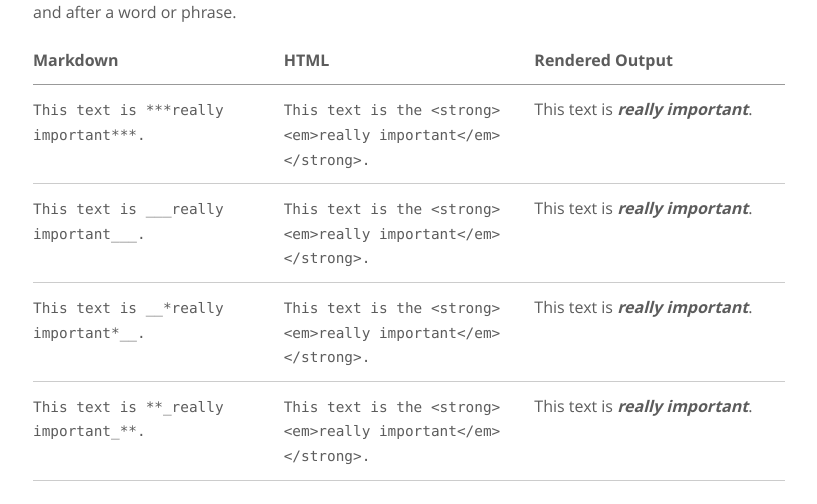
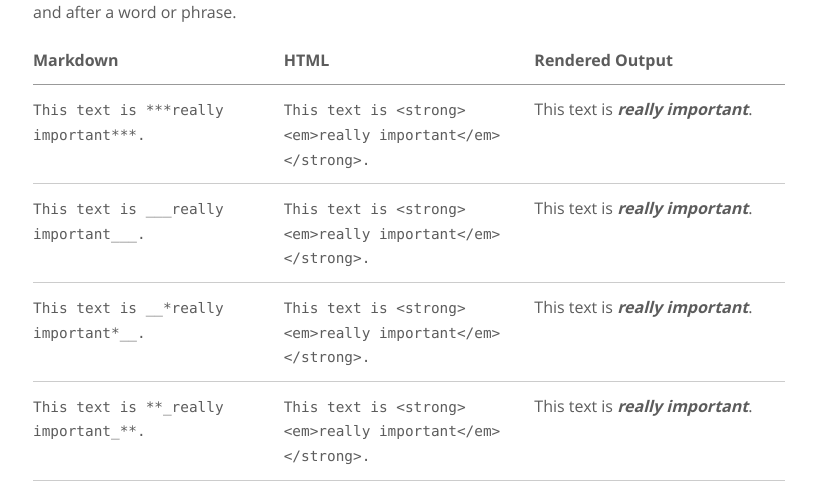
Before and after one commit to mattcone/markdown-guide, a Jekyll site: the page built from index.md, in a window 1280 px wide and 900 px high, scrolled down 7025 px. Shown: the part 158-662 px from the top of the window, without its empty margins (231-1048 px from the left). Built offline with Jekyll 4.4.1, drawn with Linux system fonts in a browser that asks for light colours.

Commit message:
remove stray word

```diff
--- a/_content/basic-syntax/emphasis.md
+++ b/_content/basic-syntax/emphasis.md
@@ -28,7 +28,7 @@ To emphasize text with bold and italics at the same time, add three asterisks or
 
 | Markdown | HTML | Rendered Output |
 | -------- | ---- | --------------- |
-| `This text is ***really important***.` | `This text is the <strong><em>really important</em></strong>.` | This text is ***really important***. |
-| `This text is ___really important___.` | `This text is the <strong><em>really important</em></strong>.` | This text is ___really important___. |
-| `This text is __*really important*__.` | `This text is the <strong><em>really important</em></strong>.` | This text is __*really important*__. |
-| `This text is **_really important_**.` | `This text is the <strong><em>really important</em></strong>.` | This text is **_really important_**. |
+| `This text is ***really important***.` | `This text is <strong><em>really important</em></strong>.` | This text is ***really important***. |
+| `This text is ___really important___.` | `This text is <strong><em>really important</em></strong>.` | This text is ___really important___. |
+| `This text is __*really important*__.` | `This text is <strong><em>really important</em></strong>.` | This text is __*really important*__. |
+| `This text is **_really important_**.` | `This text is <strong><em>really important</em></strong>.` | This text is **_really important_**. |
```
